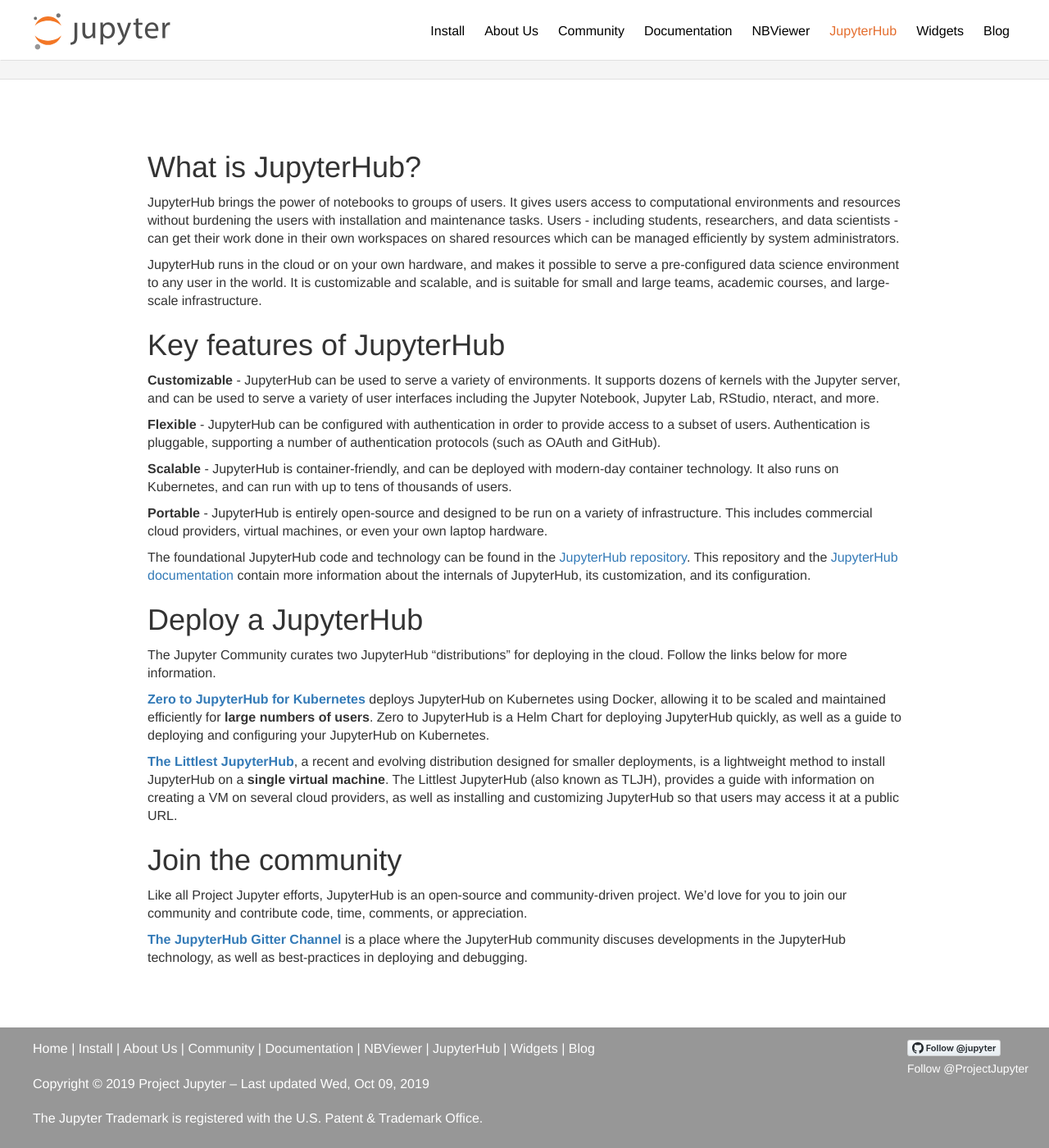
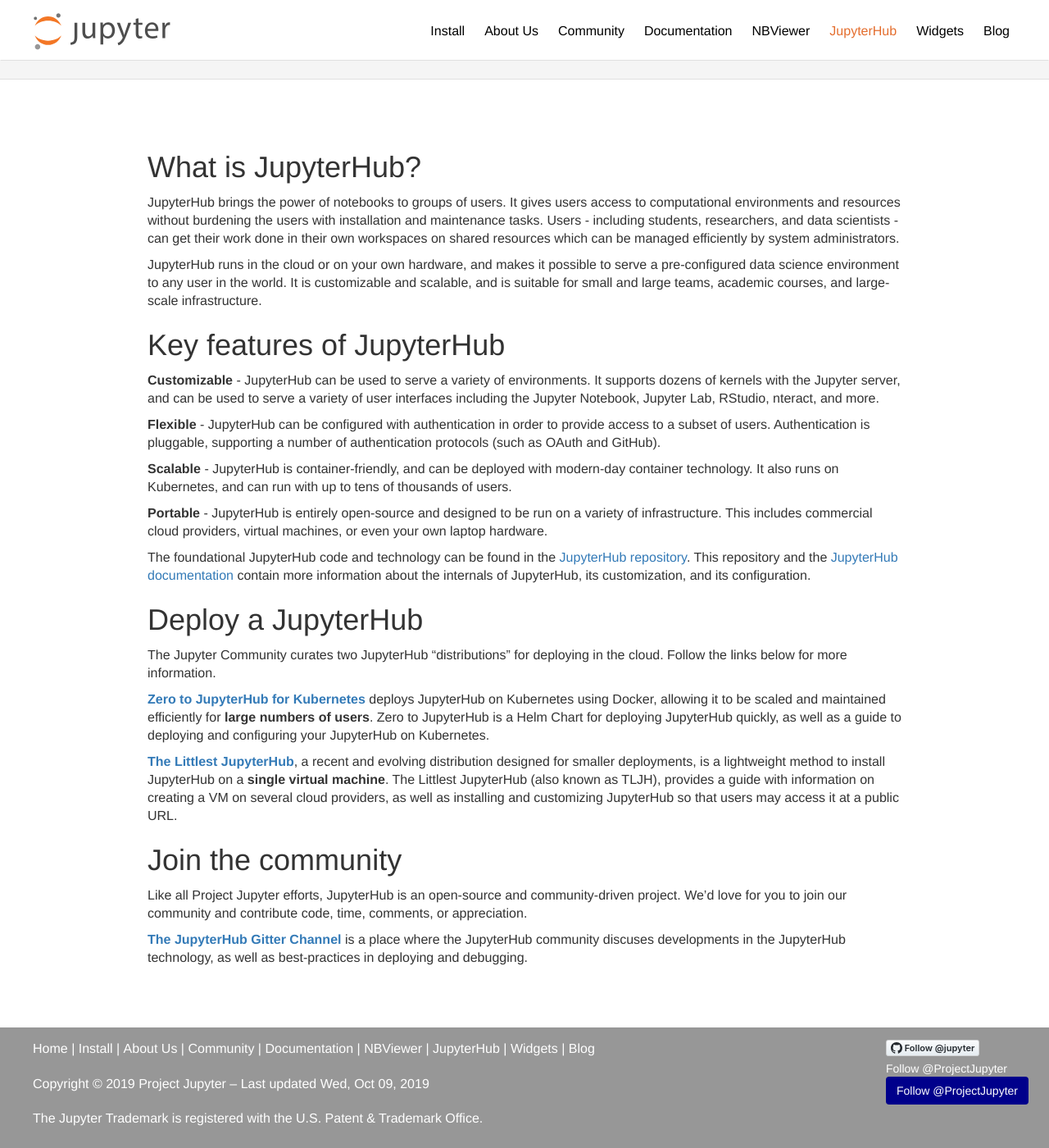
Before and after one commit to jupyter/jupyter.github.io, a Jekyll site: the page built from hub.md, in a window 1280 px wide and 1400 px high, scrolled down 302 px. Shown: the whole window at 82% size. Built offline with Jekyll 4.4.1, drawn with Linux system fonts in a browser that asks for light colours; comment, search, counter and statistics services are not loaded.

Commit message:
add facebook link

```diff
--- a/_includes/footer.html
+++ b/_includes/footer.html
@@ -24,6 +24,7 @@
             <div class="follow">
                 <a href="https://github.com/jupyter" class="button github-button" aria-label="Follow @jupyter on GitHub"><svg version="1.1" width="14" height="14" viewBox="0 0 16 16" class="octicon octicon-mark-github" aria-hidden="true"><path fill-rule="evenodd" d="M8 0C3.58 0 0 3.58 0 8c0 3.54 2.29 6.53 5.47 7.59.4.07.55-.17.55-.38 0-.19-.01-.82-.01-1.49-2.01.37-2.53-.49-2.69-.94-.09-.23-.48-.94-.82-1.13-.28-.15-.68-.52-.01-.53.63-.01 1.08.58 1.23.82.72 1.21 1.87.87 2.33.66.07-.52.28-.87.51-1.07-1.78-.2-3.64-.89-3.64-3.95 0-.87.31-1.59.82-2.15-.08-.2-.36-1.02.08-2.12 0 0 .67-.21 2.2.82.64-.18 1.32-.27 2-.27.68 0 1.36.09 2 .27 1.53-1.04 2.2-.82 2.2-.82.44 1.1.16 1.92.08 2.12.51.56.82 1.27.82 2.15 0 3.07-1.87 3.75-3.65 3.95.29.25.54.73.54 1.48 0 1.07-.01 1.93-.01 2.2 0 .21.15.46.55.38A8.013 8.013 0 0 0 16 8c0-4.42-3.58-8-8-8z"></path></svg> <span>Follow @jupyter</span></a>
                 <br><a href="https://twitter.com/ProjectJupyter" class="twitter-follow-button" data-show-count="false">Follow @ProjectJupyter</a>
+                <br><a href="https://www.facebook.com/projectjupyter/" class="btn" data-show-count="false">Follow @ProjectJupyter</a>
             </div>
         </div>
     </div>
--- a/css/github-buttons.css
+++ b/css/github-buttons.css
@@ -62,3 +62,6 @@
 .github-button span {
     vertical-align: 1px
 }
+.btn{
+    background-color: #00008b;
+}
```
